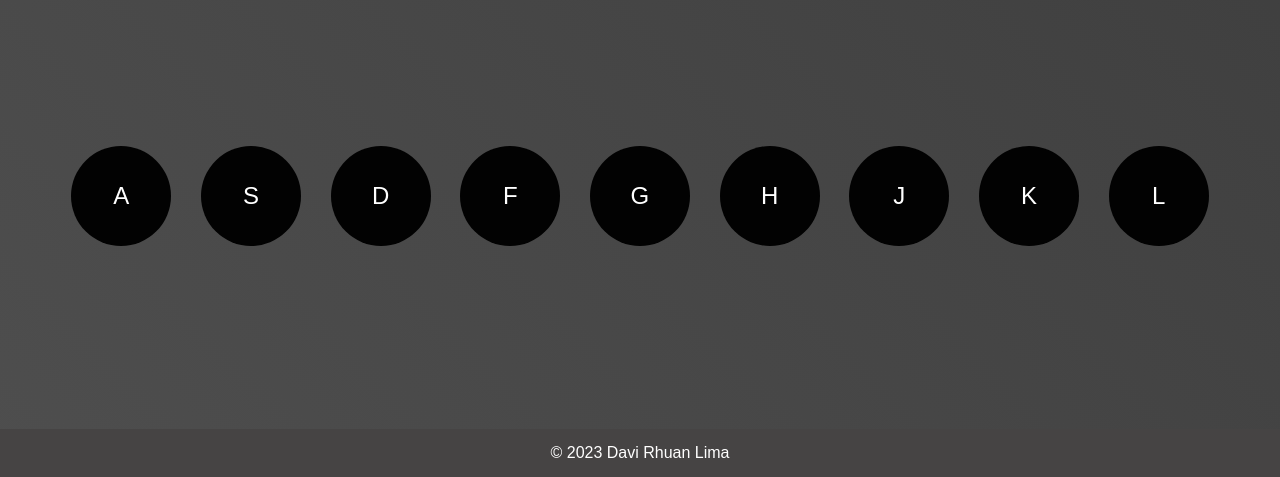
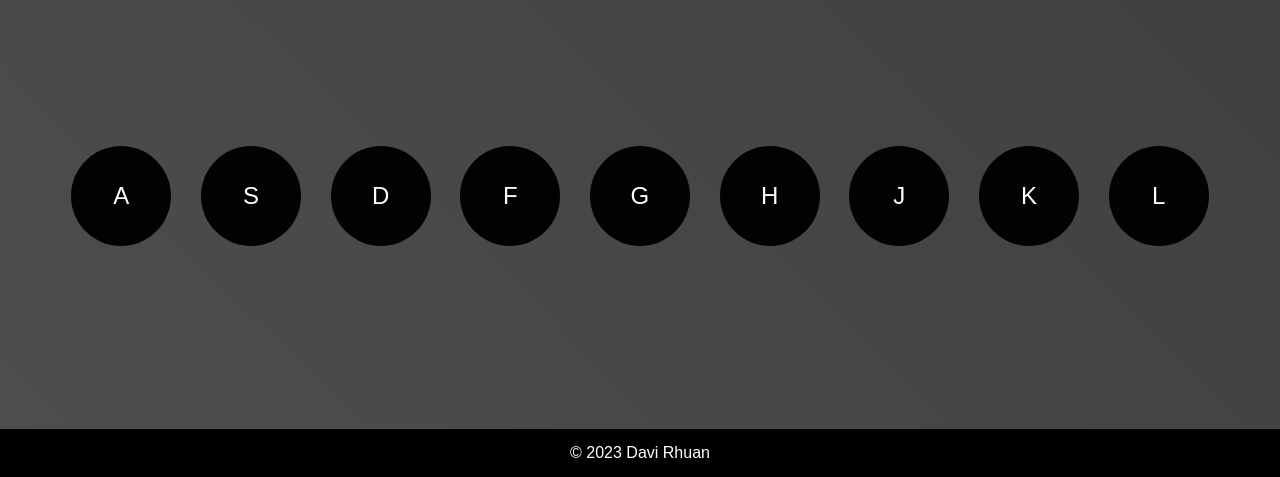
Before and after one commit to DaviRhuan1/Teclado-Bobo, a plain HTML site: page dist/index.html in a window 1280 px wide. Shown: the part 435-912 px from the top of the page. Drawn offline with Linux system fonts and the light colour scheme.

Commit message:
Atualização

```diff
--- a/dist/index.html
+++ b/dist/index.html
@@ -1 +1 @@
-<!DOCTYPE html><html lang="pt-br"><head><meta charset="UTF-8" /><meta name="viewport" content="width=device-width, initial-scale=1.0" /><link rel="stylesheet" href="style.css" /><title>Teclado Bobo</title></head><body><nav class="navbar"><div class="navbar-logo"><img src="img/logo2.png" alt="Minha Logo" /></div><div class="navbar-links" id="navbar-links"><a href="https://github.com/DaviRhuan1" class="social-link" ><img src="img/github.png" alt="GitHub" /></a><a href="https://www.linkedin.com/in/davi-rhuan-970b161b4/" class="social-link" ><img src="img/linkedin.png" alt="LinkedIn" /></a></div><button class="navbar-toggle" id="navbar-toggle"><span></span><span></span><span></span></button></nav></br><h1>Minha Lista de Tarefas</h1><div class="input-container"><input type="text" id="tarefa" placeholder="Digite uma nova tarefa" /><button id="adicionar">Adicionar</button></div><ul id="lista-tarefas"></ul><main><div class="title">Silly Keyboard</div><div class="container" id="container"></div><script src="./script.js"></script></main><footer><div class="footer-content"><p>&copy; 2023 Davi Rhuan Lima</p></div></footer></body></html>
+<!DOCTYPE html><html lang=pt-br><head><meta charset=UTF-8 /><meta name=viewport content="width=device-width, initial-scale=1.0" /><link rel=stylesheet href=style.css /><title>Teclado Bobo</title></head><body><nav class=navbar><div class=navbar-logo><img src=img/logo2.png alt="Minha Logo" /></div><div class=navbar-links id=navbar-links><a href=https://github.com/DaviRhuan1 class=social-link><img src=img/github2.png alt=GitHub /></a> <a href=https://www.linkedin.com/in/davi-rhuan-970b161b4/ class=social-link><img src=img/linkedin.png alt=LinkedIn /></a></div><button class=navbar-toggle id=navbar-toggle><span></span> <span></span> <span></span></button></nav><br /><h1>Minha Lista de Tarefas</h1><div class=input-container><input type=text id=tarefa placeholder="Digite uma nova tarefa" /><button id=adicionar>Adicionar</button></div><ul id=lista-tarefas></ul><main><div class=title>Teclado Bobo</div><div class=container id=container></div><script src=./script.js></script></main><footer><div class=footer-content><p>© 2023 Davi Rhuan</p></div></footer></body></html>
```
Also changed, not shown: dist/style.css (+1 -1 lines).
